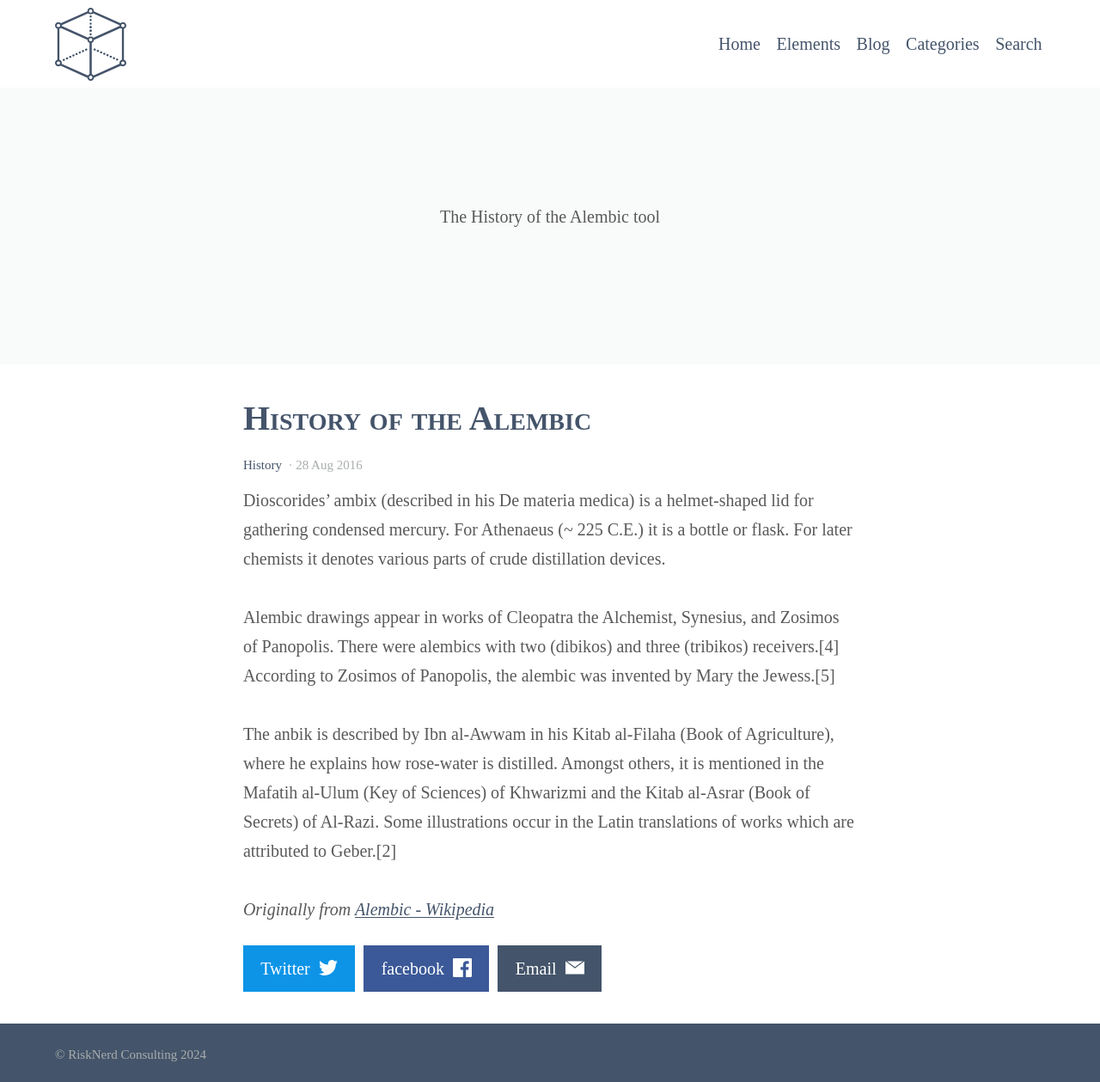
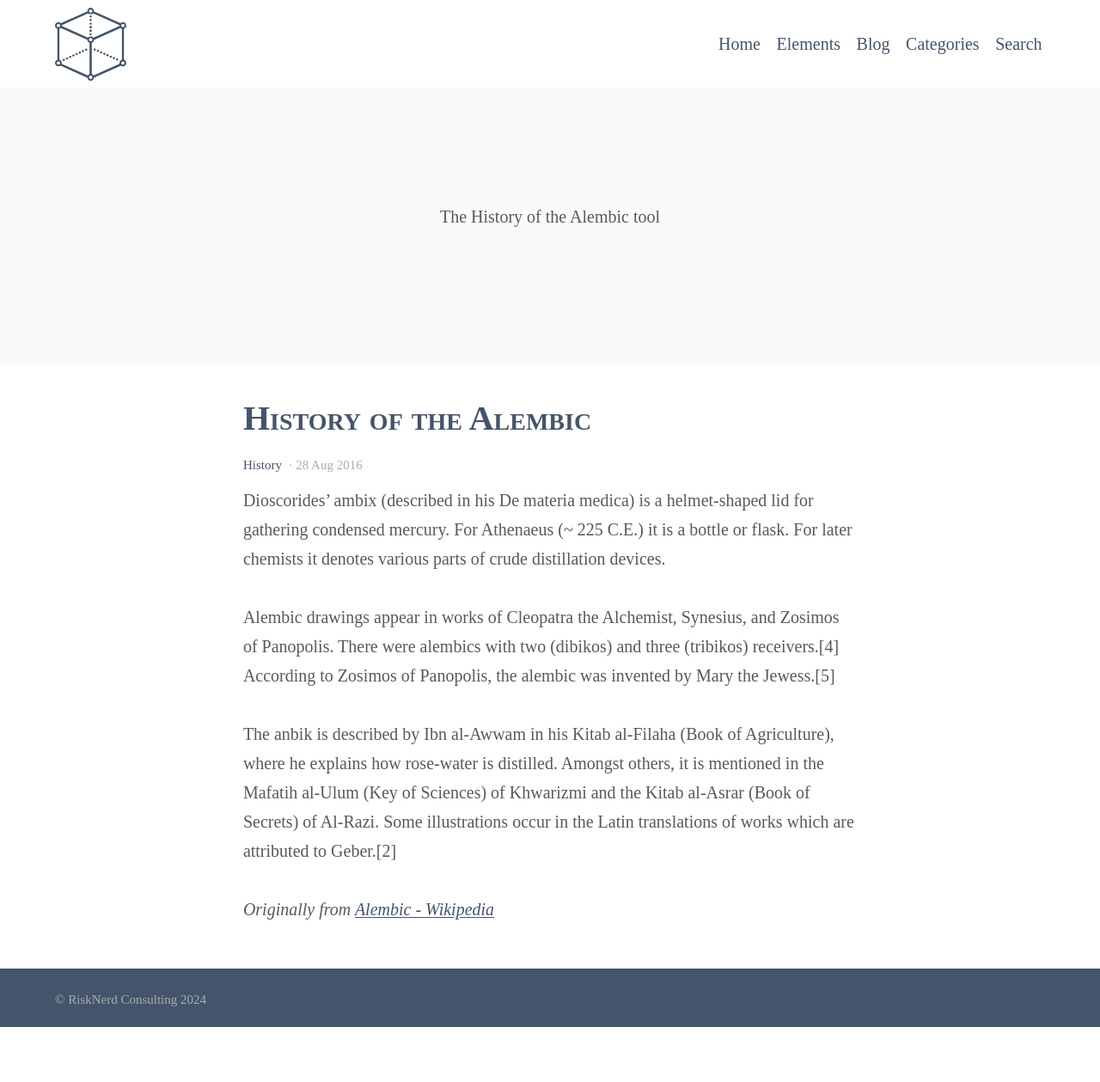
Before and after one commit to mattddickinson/risknerd, a Jekyll site: the page built from _posts/2016-08-28-example-post-two.md, in a window 1280 px wide. Shown: the whole page at 86% size. Built offline with Jekyll 4.4.1, drawn with Linux system fonts in a browser that asks for light colours; some web fonts are replaced; after the commit the page ends 1195 px from its top, so only the background shows below that; part of the change alters nothing that is shown.

Commit message:
Update _config.yml

```diff
--- a/_config.yml
+++ b/_config.yml
@@ -103,7 +103,7 @@ email: "info@risknerd.ca"
 # google_analytics: ''
 # google_analytics_anonymize_ip: ''
 # service_worker: false # Will turn off the service worker if set to false
-css_inline: true # Will insert all styles into a single <style> block in the <head> element and remove the style <link> reference
+#css_inline: true # Will insert all styles into a single <style> block in the <head> element and remove the style <link> reference
 
 # 8. Site favicons & manifest icons
 favicons: # Favicons are also used in the manifest file. Syntax is 'size: path'
@@ -134,14 +134,14 @@ navigation_footer:
 - title:
   url: /
 
-social_links: # Appears in sidebar. Set the urls then uncomment and comment out as desired
-  Twitter: https://twitter.com/DavidDarnes
-  LinkedIn: https://www.linkedin.com/in/daviddarnes
-  GitHub: https://github.com/daviddarnes
-  link: https://darn.es
-  RSS: /feed.xml
+#social_links: # Appears in sidebar. Set the urls then uncomment and comment out as desired
+#  Twitter: https://twitter.com/DavidDarnes
+#  LinkedIn: https://www.linkedin.com/in/daviddarnes
+#  GitHub: https://github.com/daviddarnes
+#  link: https://darn.es
+#  RSS: /feed.xml
 
-sharing_links: # Appear at the bottom of single blog posts, add as desired. The value can be 'true' or the desired button colour
-  Twitter: "#0d94e7"
-  facebook: "#3B5998"
-  Email: true
+#sharing_links: # Appear at the bottom of single blog posts, add as desired. The value can be 'true' or the desired button colour
+#  Twitter: "#0d94e7"
+#  facebook: "#3B5998"
+# Email: true
```
